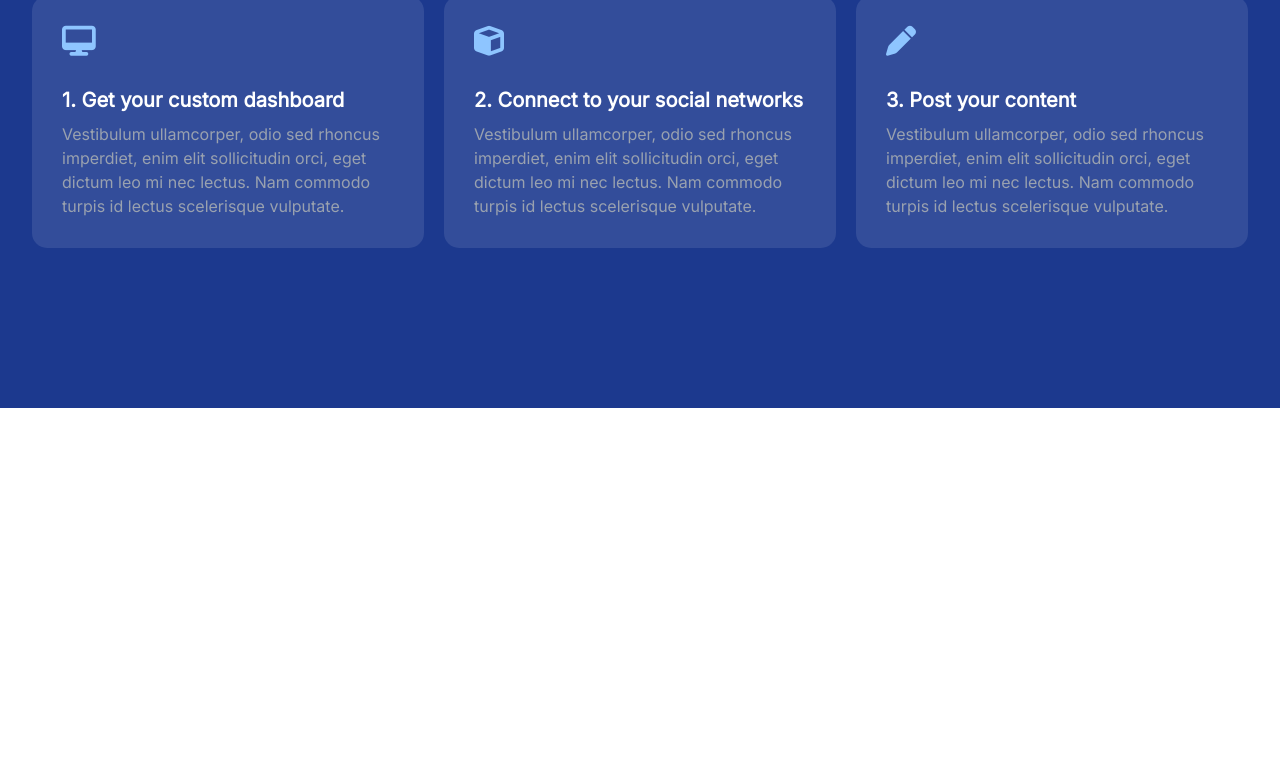
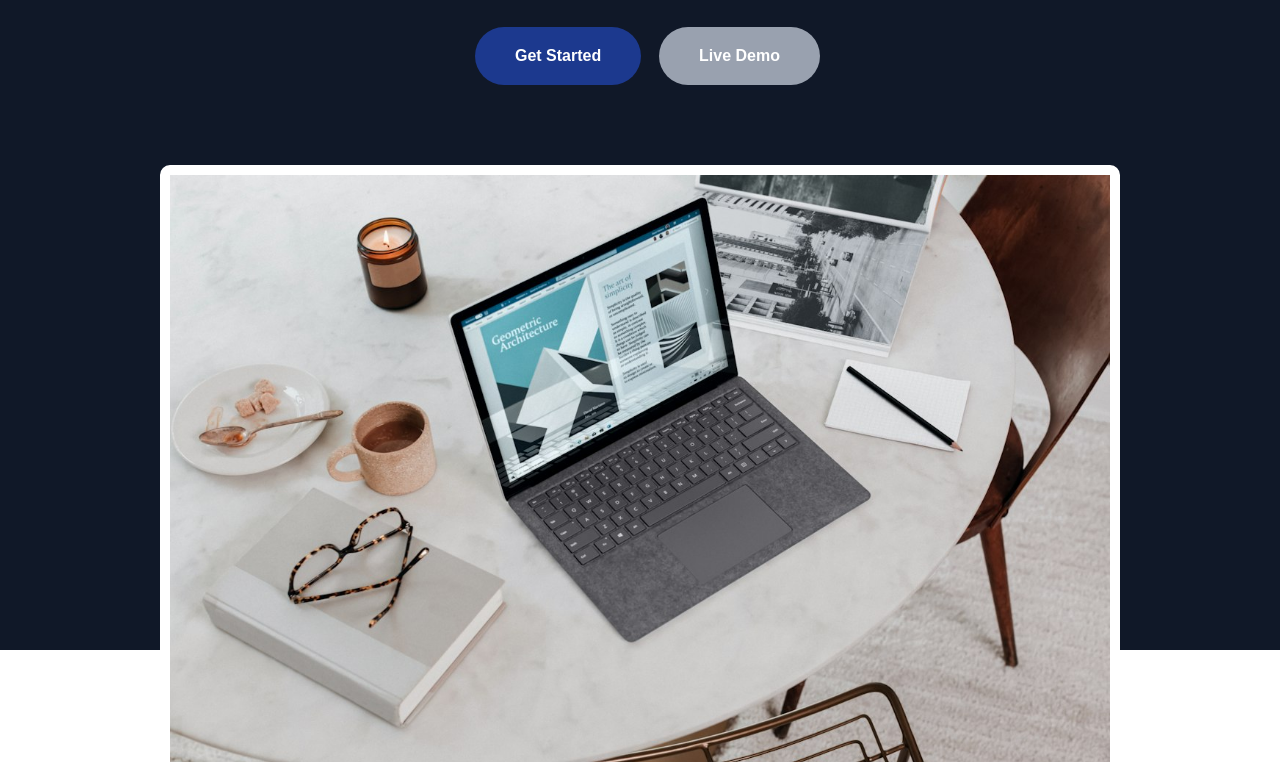
Before and after one commit to yasser-jam/barakah-session, a plain HTML site: page index.html in a window 1280 px wide. Shown: the part 312-1074 px from the top of the page. Before the commit the page ends 800 px from the top, so only its background shows below. Drawn offline with Linux system fonts and the light colour scheme.

Commit message:
works skew

```diff
--- a/index.html
+++ b/index.html
@@ -31,7 +31,7 @@
 
     <main>
         <!-- Hero Section -->
-        <!-- <section class="hero">
+        <section class="hero">
             <div class="hero-content">
                 <h1>Social media marketing for your online business</h1>
                 <h4>Automate your marketing efforts today and get more clients for your business. 7-day trial is now
@@ -47,11 +47,11 @@
                 <img src="assets/images/hero.jpg" alt="hero-img">
             </div>
 
-        </section> -->
+        </section>
 
 
         <!-- Tools Section -->
-        <!-- <section class="tools">
+        <section class="tools">
             <h2 class="section-title">Powerful Tools</h2>
             <div class="section-subtitle">We built the best tools to elevate your marketing efforts.</div>
 
@@ -107,7 +107,7 @@
             </div>
 
 
-        </section> -->
+        </section>
 
         <!-- Work Section -->
         <section class="works">
--- a/styles/styles.css
+++ b/styles/styles.css
@@ -281,7 +281,9 @@ section.tools {
 .works {
     padding: 16rem 0;
     background: var(--primary-color);
+    position: relative;
 
+    width: 100%;
 
     .section-title {
         color: white;
@@ -292,6 +294,7 @@ section.tools {
         flex-wrap: wrap;
         gap: 20px;
         margin-top: 4rem;
+        position: relative;
 
         .work-card {
             flex: 1 1 300px;
@@ -325,3 +328,21 @@ section.tools {
         }
     }
 }
+
+/* .works::before {
+    top: 0;
+    background-image: linear-gradient(to top right ,var(--primary-color) 50%, white 51%);
+
+}
+
+.works::after {
+    top: 100%;
+    background-image: linear-gradient(to bottom left ,var(--primary-color) 50%, white 51%);
+}
+
+.works::before, .works::after {
+    content: '';
+    width: 100%;
+    position: absolute;
+    height: 30px;
+} */
```
